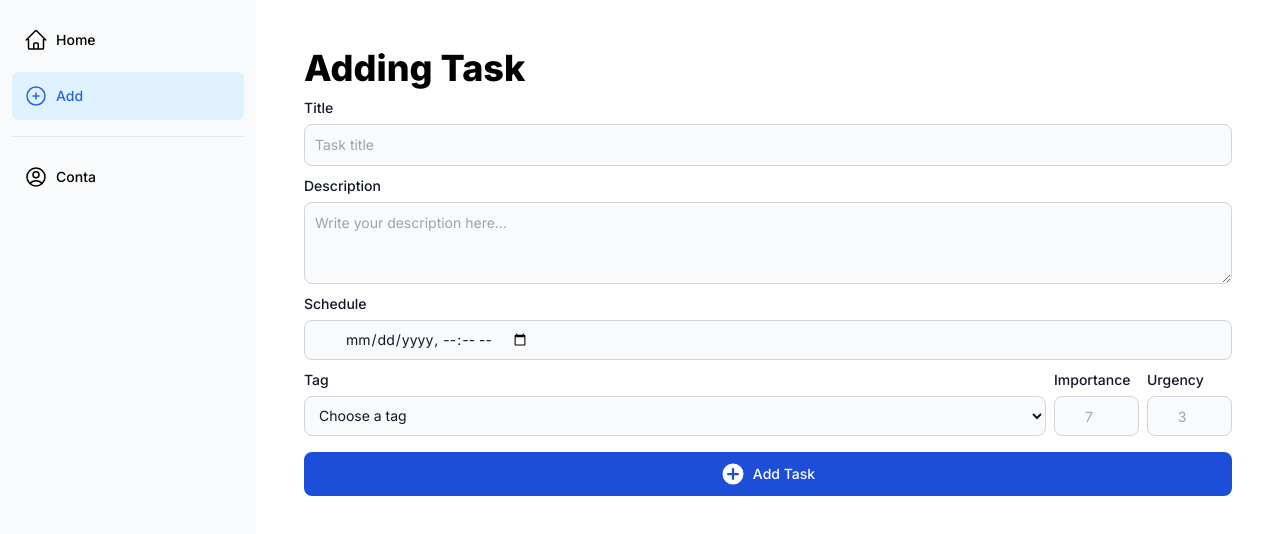
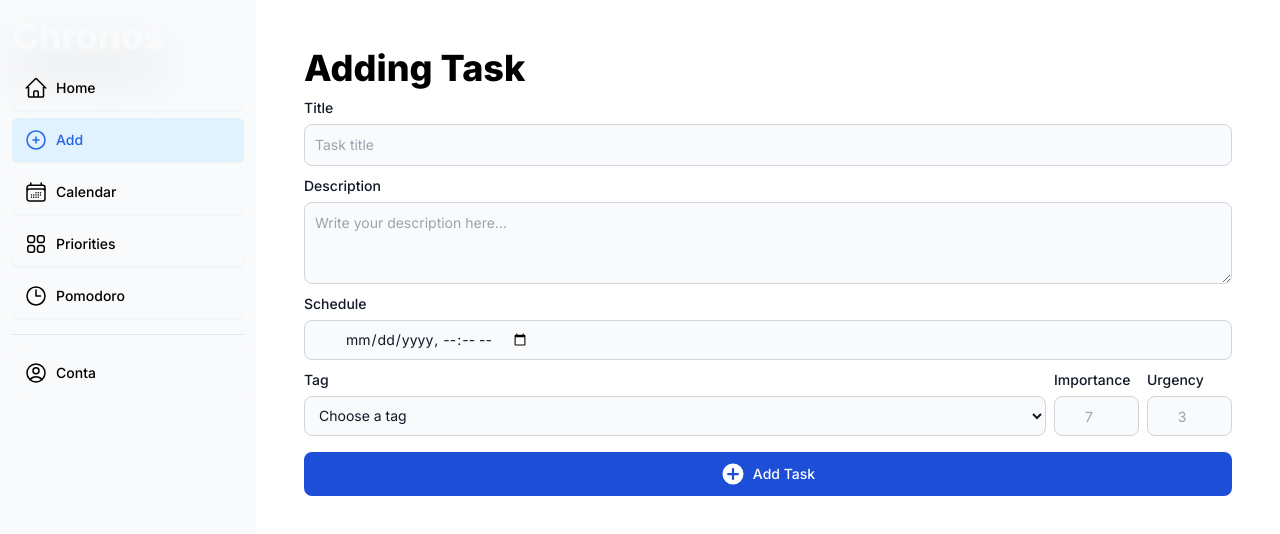
Before and after one commit to lucasKoyama/chronos-frontend, a Next.js app: page /app/tasks/add in a window 1280 px wide. Shown: the top 534 px of the page. Built offline with nearby package versions, Linux system fonts and the light colour scheme.

Commit message:
feat: future nav links added

```diff
--- a/src/app/ui/sidebar/nav-links.tsx
+++ b/src/app/ui/sidebar/nav-links.tsx
@@ -2,6 +2,9 @@
 import {
   HomeIcon,
   PlusCircleIcon,
+  CalendarDaysIcon,
+  Squares2X2Icon,
+  ClockIcon,
 } from '@heroicons/react/24/outline';
 import clsx from 'clsx';
 import Link from 'next/link';
@@ -10,12 +13,11 @@ import { usePathname } from 'next/navigation';
 // Map of links to display in the side navigation.
 // Depending on the size of the application, this would be stored in a database.
 const links = [
-  { name: 'Home', href: '/app', icon: HomeIcon },
-  {
-    name: 'Add',
-    href: '/app/tasks/add',
-    icon: PlusCircleIcon,
-  },
+  { name: 'Home',       href: '/app',           icon: HomeIcon         },
+  { name: 'Add',        href: '/app/tasks/add', icon: PlusCircleIcon   },
+  { name: 'Calendar',   href: 'app/calendar',   icon: CalendarDaysIcon },
+  { name: 'Priorities', href: 'app/priorities', icon: Squares2X2Icon   },
+  { name: 'Pomodoro',   href: 'app/pomodoro',   icon: ClockIcon        }
 ];
 
 export default function NavLinks() {
@@ -30,8 +32,8 @@ export default function NavLinks() {
             <Link
               href={link.href}
               className={clsx(
-                "flex h-[48px] grow items-center justify-center gap-2 rounded-md bg-gray-50 p-3 text-sm font-medium hover:bg-sky-100 hover:text-blue-600 md:flex-none md:justify-start md:p-2 md:px-3",
-                { 'bg-sky-100 text-blue-600': pathname === link.href }
+                "flex h-11 grow items-center shadow-sm justify-center gap-2 rounded-md bg-gray-50 p-3 text-sm font-medium hover:bg-sky-100 hover:text-blue-600 md:flex-none md:justify-start md:p-2 md:px-3",
+                { 'bg-sky-100 text-blue-600 shadow-inner': pathname === link.href }
               )}
             >
               <LinkIcon className="w-6" />
--- a/src/app/ui/sidebar/sidenav.tsx
+++ b/src/app/ui/sidebar/sidenav.tsx
@@ -12,9 +12,14 @@ export default function SideNav() {
         <path clipRule="evenodd" fillRule="evenodd" d="M2 4.75A.75.75 0 012.75 4h14.5a.75.75 0 010 1.5H2.75A.75.75 0 012 4.75zm0 10.5a.75.75 0 01.75-.75h7.5a.75.75 0 010 1.5h-7.5a.75.75 0 01-.75-.75zM2 10a.75.75 0 01.75-.75h14.5a.75.75 0 010 1.5H2.75A.75.75 0 012 10z"></path>
         </svg>
       </button>
-      <aside id="separator-sidebar" className="fixed top-0 left-0 z-40 w-64 h-screen transition-transform -translate-x-full sm:translate-x-0" aria-label="Sidebar">
-        <div className="h-full px-3 py-4 overflow-y-auto bg-gray-50 dark:bg-gray-800">
-            <ul className="space-y-2 font-medium">
+      <aside
+        id="separator-sidebar"
+        className="fixed top-0 left-0 z-40 w-64 h-screen transition-transform -translate-x-full sm:translate-x-0"
+        aria-label="Sidebar"
+      >
+        <div className="h-full px-3 py-4 overflow-y-auto bg-gray-50 dark:bg-blue-950">
+        <h2 className="text-4xl font-extrabold text-gray-50 drop-shadow-2xl">Chronos</h2>
+          <ul className="mt-2.5 space-y-2 font-medium">
             <NavLinks />
           </ul>
           <ul className="pt-4 mt-4 space-y-2 font-medium border-t border-gray-200 dark:border-gray-700">
@@ -22,7 +27,7 @@ export default function SideNav() {
               <Link
                 href="/app/account"
                 className={clsx(
-                    "flex h-[48px] grow items-center justify-center gap-2 rounded-md bg-gray-50 p-3 text-sm font-medium hover:bg-sky-100 hover:text-blue-600 md:flex-none md:justify-start md:p-2 md:px-3",
+                  "flex h-11 grow items-center justify-center gap-2 rounded-md bg-gray-50 p-3 text-sm font-medium hover:bg-sky-100 hover:text-blue-600 md:flex-none md:justify-start md:p-2 md:px-3",
                 )}
               >
                 <UserCircleIcon className="w-6" />
```
Lines whose indentation alone changed are shown as unchanged.
